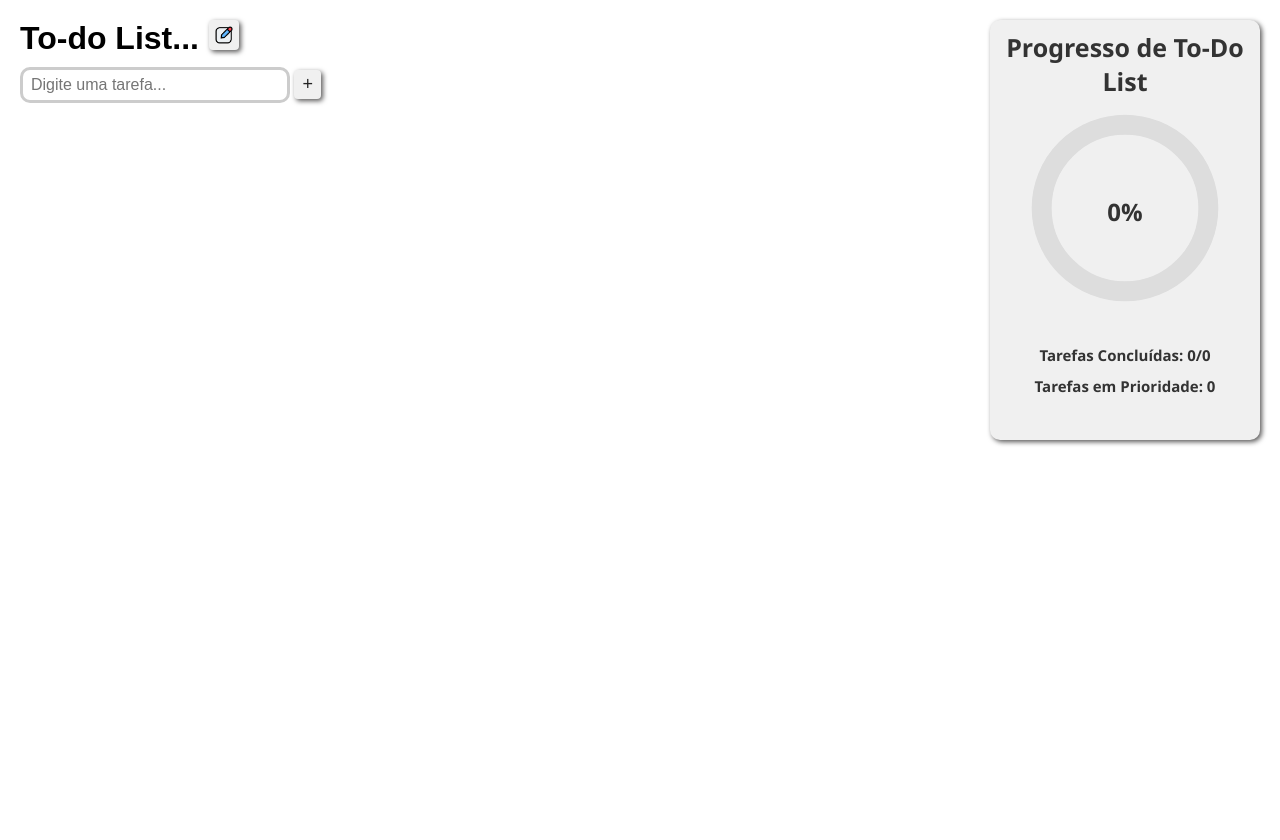
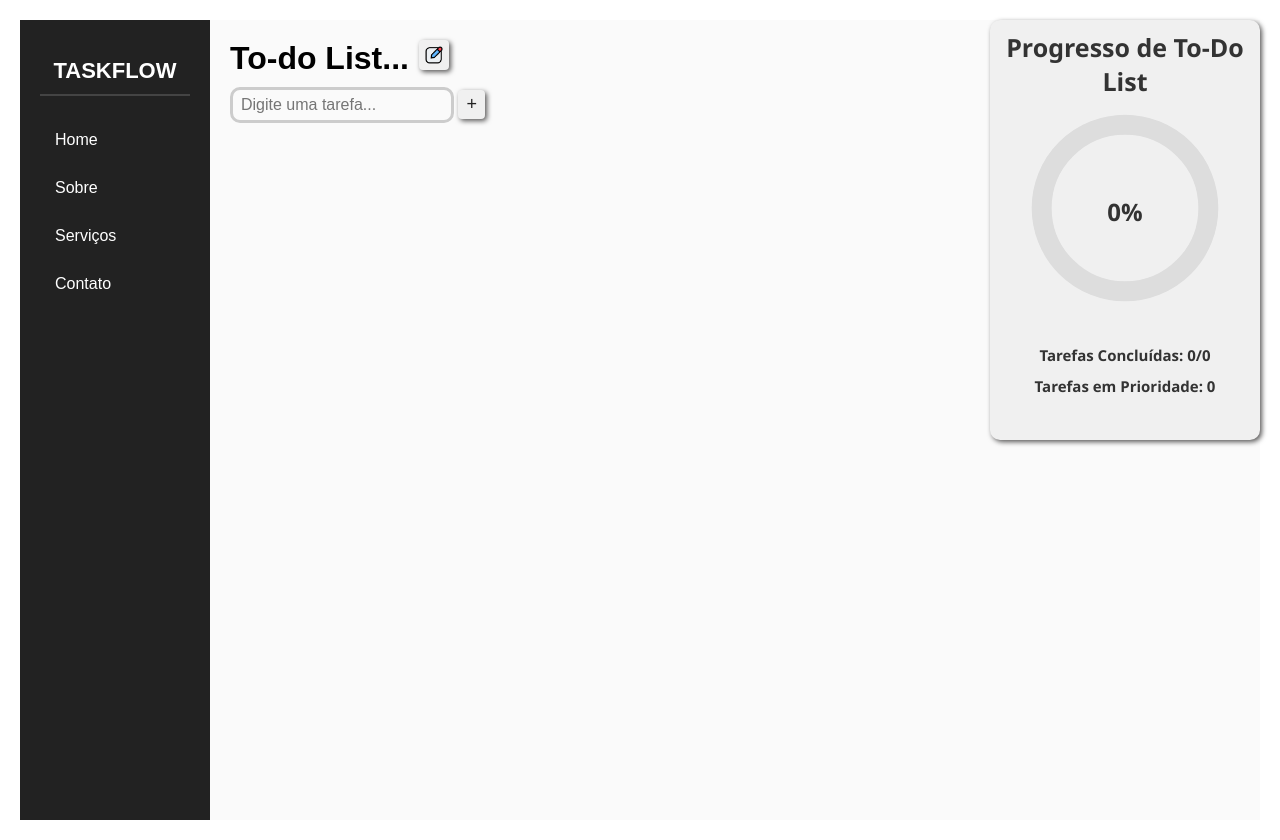
Before and after one commit to giovanni-pirolla/TaskFlow, a plain HTML site: page index.html in a window 1280 px wide. Before the commit the page ends 800 px from the top, so only its background shows below. Drawn offline with Linux system fonts and the light colour scheme.

Commit message:
Adição da barra lateral

```diff
--- a/index.html
+++ b/index.html
@@ -8,6 +8,16 @@
     <link rel="icon" href="Imagens/lista.png" type="image/png">
 </head>
 <body>
+    <div class="layout">
+      <nav>
+        <h2>TASKFLOW</h2>
+        <a href="#">Home</a>
+        <a href="#">Sobre</a>
+        <a href="#">Serviços</a>
+        <a href="#">Contato</a>
+      </nav>
+
+      <main>
         <div class="to-do-list">
           <div class="titulo-container">
             <h1 id="titulo">To-do List...</h1>
@@ -34,9 +44,10 @@
           <p id="progressao">Tarefas Concluídas: 0/0</p>
           <p id="prioridades">Tarefas em Prioridade: 0</p>
         </div>
+      </main>
+    </div>
 
     <script src="script.js"></script>
+  </body>
 
-    <div class="botoes-container">
-</body>
 </html>
--- a/style.css
+++ b/style.css
@@ -383,3 +383,50 @@ p {
   font-family: 'Segoe UI', Tahoma, Geneva, Verdana, sans-serif;
   color: #333;
 }
+
+/* navbar */
+nav h2 {
+  margin-bottom: 20px;
+  font-size: 22px;
+  text-align: center;
+  width: 100%;
+  border-bottom: 2px solid #444;
+  padding-bottom: 10px;
+}
+
+nav a {
+  text-decoration: none;
+  color: white;
+  width: 100%;
+  padding: 10px 15px;
+  border-radius: 8px;
+  margin: 5px 0;
+  transition: background 0.3s;
+}
+
+nav a:hover {
+  background-color: #444;
+}
+
+/* ======== LAYOUT GERAL ======== */
+.layout {
+  display: flex;          /* Deixa o nav e o main lado a lado */
+  min-height: 100vh;      /* Faz ocupar toda a altura da tela */
+}
+
+nav {
+  width: 150px;
+  background-color: #222;
+  color: white;
+  display: flex;
+  flex-direction: column;
+  align-items: start;
+  padding: 20px;
+  flex-shrink: 0;         /* Impede o nav de encolher */
+}
+
+main {
+  flex: 1;                /* Ocupa o restante da largura */
+  padding: 20px;
+  background: #fafafa;
+}
```
Lines whose indentation alone changed are shown as unchanged.
